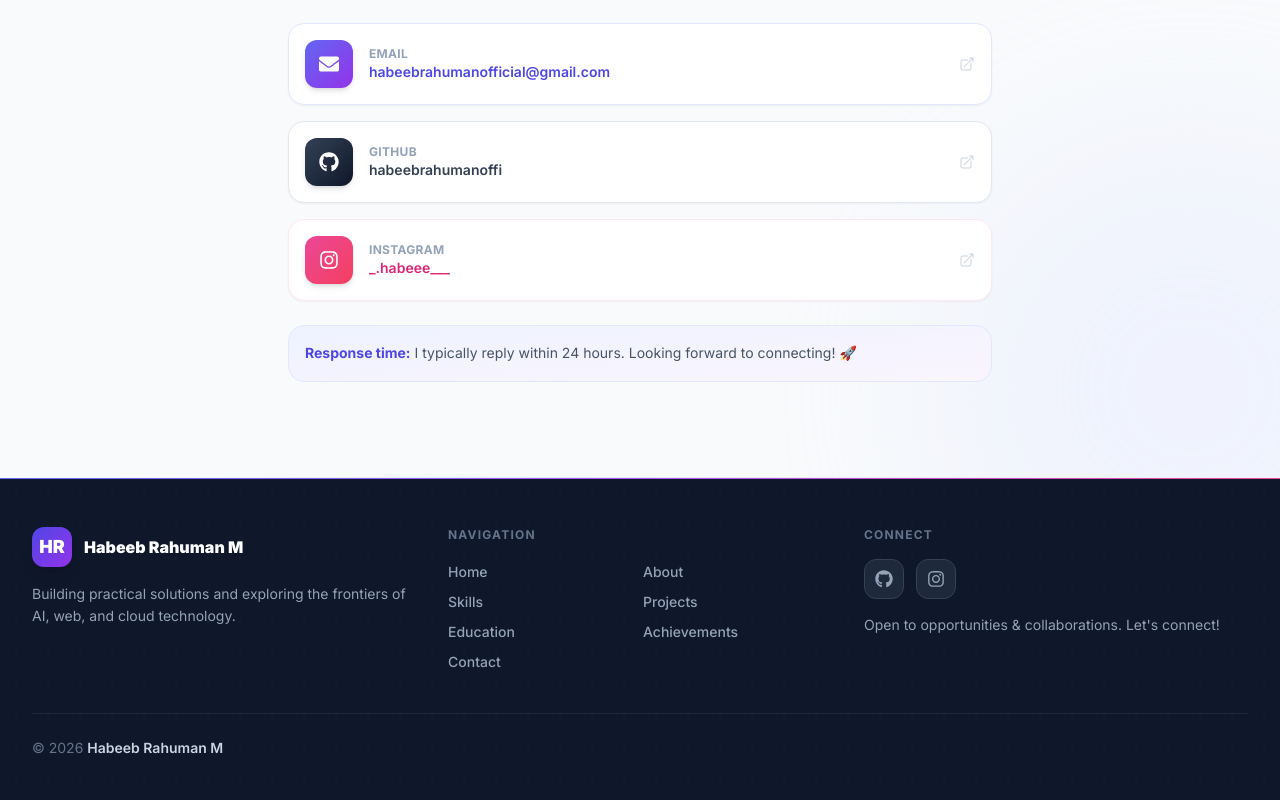
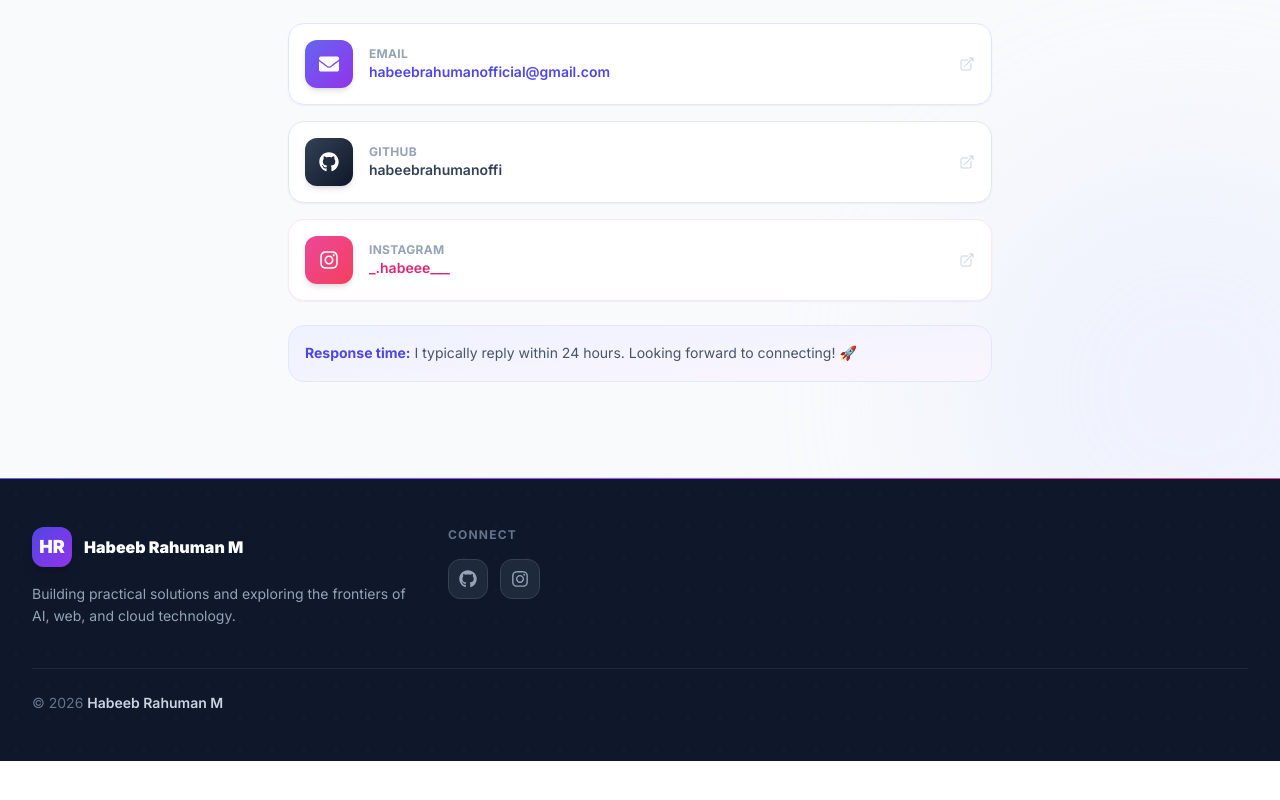
Before and after one commit to habeebrahumanoffi/Portfolio, a React (Vite) app: page / in a window 1280 px wide. Shown: the part 5603-6403 px from the top of the page. After the commit the page ends 6364 px from the top, so only its background shows below. Built offline with nearby package versions, Linux system fonts and the light colour scheme.

Commit message:
error fix

```diff
--- a/src/components/Footer.jsx
+++ b/src/components/Footer.jsx
@@ -56,23 +56,6 @@ export default function Footer() {
 
           </div>
 
-          {/* Navigation */}
-          <div>
-            <p className="text-xs font-bold text-slate-500 uppercase tracking-widest mb-4">Navigation</p>
-            <ul className="grid grid-cols-2 gap-1.5">
-              {links.map((link) => (
-                <li key={link.name}>
-                  <a
-                    href={link.href}
-                    onClick={(e) => scrollTo(e, link.href)}
-                    className="text-slate-400 hover:text-indigo-400 transition-colors text-sm font-medium"
-                  >
-                    {link.name}
-                  </a>
-                </li>
-              ))}
-            </ul>
-          </div>
 
           {/* Social */}
           <div>
@@ -93,9 +76,6 @@ export default function Footer() {
                 </motion.a>
               ))}
             </div>
-            <p className="text-slate-400 text-sm">
-              Open to opportunities &amp; collaborations. Let's connect!
-            </p>
           </div>
         </div>
 
```
Also changed, not shown: 1 other file (tests, documents, lock files or other folders).
